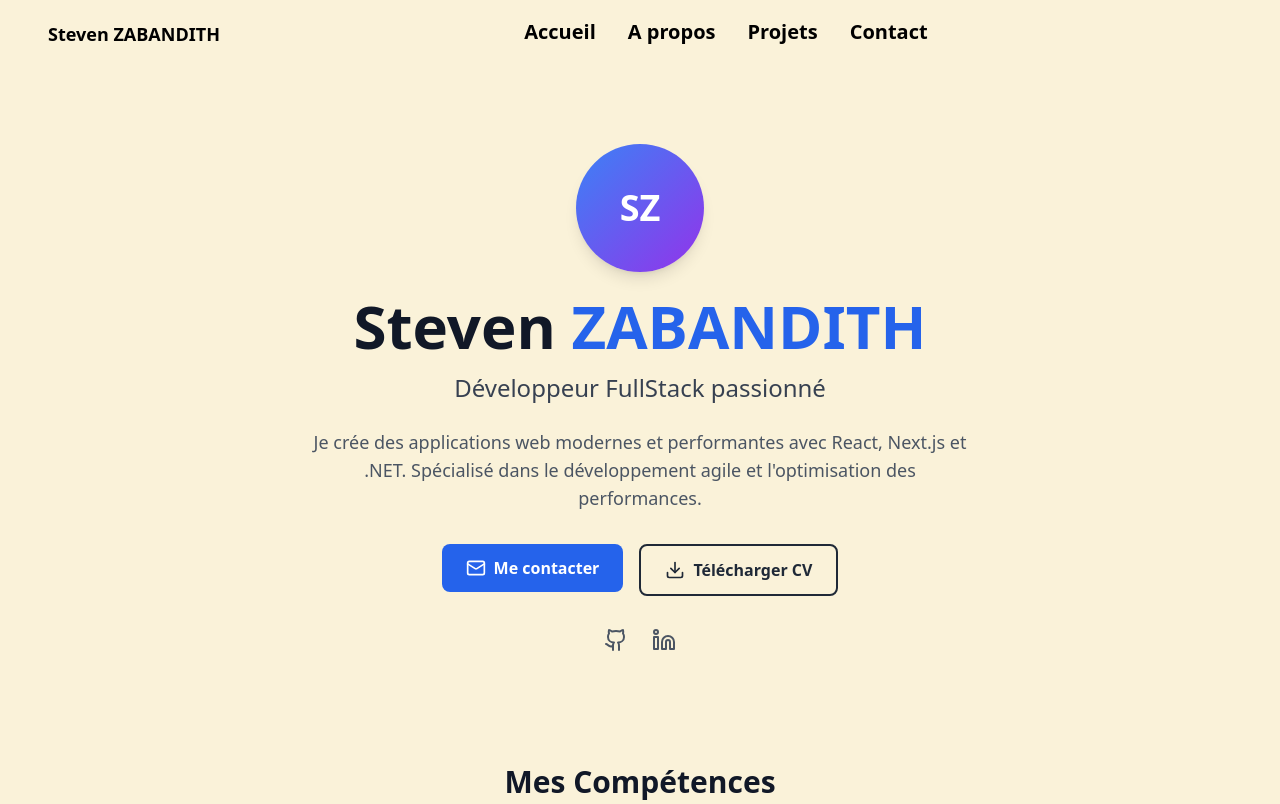
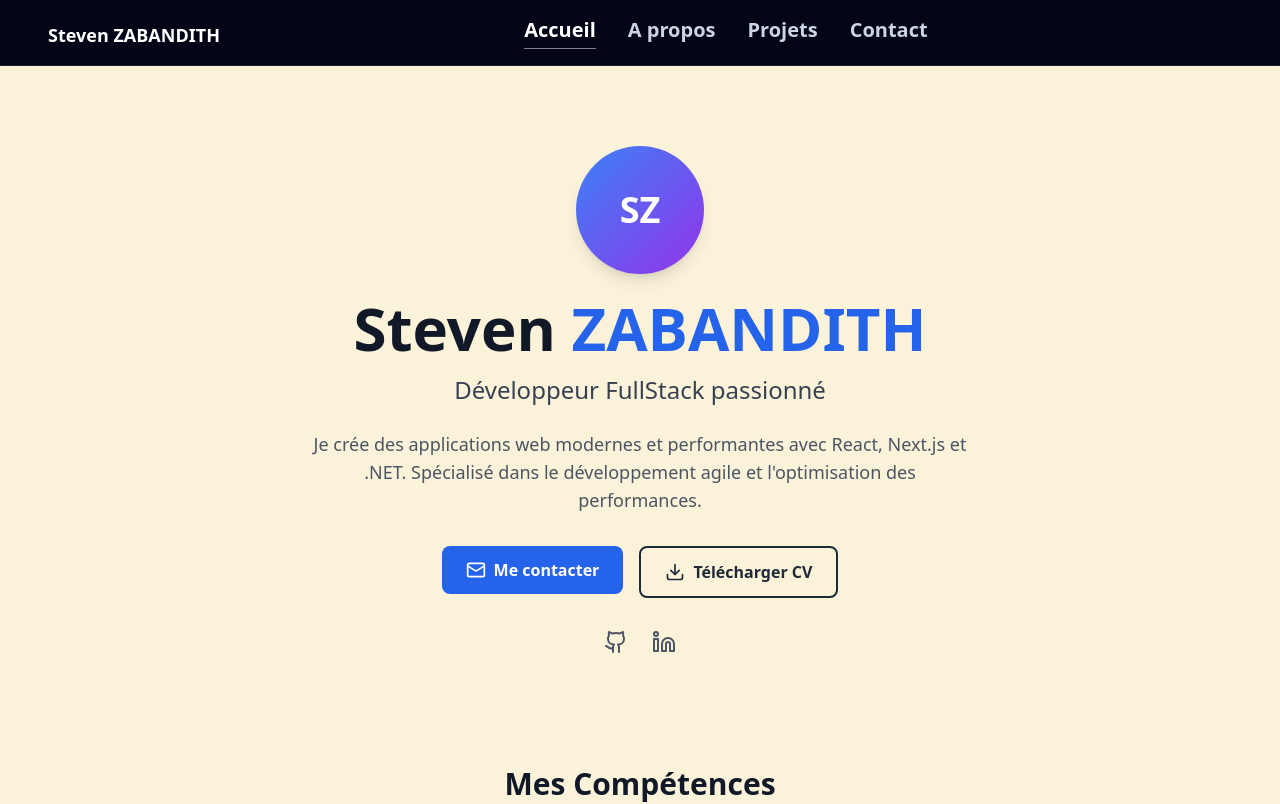
Before and after one commit to stevenzab/portfolio, a Next.js app: page / in a window 1280 px wide. Shown: the top 804 px of the page. Built offline with nearby package versions, Linux system fonts and the light colour scheme.

Commit message:
[FIX] style

```diff
--- a/components/footer.tsx
+++ b/components/footer.tsx
@@ -5,30 +5,30 @@ import { Linkedin, Github } from "lucide-react";
 export default function Footer(): React.JSX.Element {
   return (
     <>
-      <div className="text-black py-10 text-base" style={{backgroundColor: '#FAF2D9'}}>
+      <div className="text-white py-10 text-base bg-slate-950 border-t border-white/10">
         <div className="max-w-screen-lg lg:mx-auto md:mx-auto sm:mx-auto flex flex-col md:flex-row justify-between">
           <div className="flex-row md:items-center mb-5 md:mb-0 mx-auto">
-            <p className="font-semibold mb-5 border-b border-black text-center inline-block text-black">
+            <p className="font-semibold mb-5 border-b border-white/20 text-center inline-block text-white">
               Steven
             </p>
             <ul className="space-y-3">
               <li>
-                <Link href="mailto:zabandithsteven@gmail.com" className="text-black hover:text-gray-600">zabandithsteven@gmail.com</Link>
+                <Link href="mailto:zabandithsteven@gmail.com" className="text-slate-300 hover:text-white transition">zabandithsteven@gmail.com</Link>
               </li>
             </ul>
           </div>
           <div className="flex-row md:mb-0 mx-auto">
-            <p className="font-semibold mb-3 border-b border-black text-center inline-block text-black">
+            <p className="font-semibold mb-3 border-b border-white/20 text-center inline-block text-white">
               Lien
             </p>
             <ul className="space-y-3">
               <li>
-                <Github className="inline-block mr-2" />
-                <Link href="https://github.com/stevenzab" target="_blank" rel="noopener noreferrer" className="text-black hover:text-gray-600">Github</Link>
+                <Github className="inline-block mr-2 text-slate-300" />
+                <Link href="https://github.com/stevenzab" target="_blank" rel="noopener noreferrer" className="text-slate-300 hover:text-white transition">Github</Link>
               </li>
               <li>
-                <Linkedin className="inline-block mr-2" />
-                <Link href="https://www.linkedin.com/in/stevenzab/" target="_blank" rel="noopener noreferrer" className="text-black hover:text-gray-600">Linkedin</Link>
+                <Linkedin className="inline-block mr-2 text-slate-300" />
+                <Link href="https://www.linkedin.com/in/stevenzab/" target="_blank" rel="noopener noreferrer" className="text-slate-300 hover:text-white transition">Linkedin</Link>
               </li>
             </ul>
           </div>
--- a/components/layout.tsx
+++ b/components/layout.tsx
@@ -6,9 +6,9 @@ export default function RootLayout({
   children: React.ReactNode;
 }) {
   return (
-    <div className="min-h-screen" style={{backgroundColor: '#FAF2D9'}}>
+    <div className="min-h-screen bg-slate-950 text-white">
       <Navbar />
-      <div style={{backgroundColor: '#FAF2D9'}}>
+      <div>
         {children}
       </div>
       <Footer />
--- a/components/navbar.tsx
+++ b/components/navbar.tsx
@@ -1,36 +1,38 @@
 import Image from "next/image";
 import Link from "next/link";
 import React, { useState } from "react";
+import { useRouter } from "next/router";
 import ABOUT from "../assets/about.svg";
 import CONTACT from "../assets/contact.svg";
 import HOME from "../assets/home.svg";
 
 export default function NavBar() {
   let [open, setOpen] = useState(false);
+  const router = useRouter();
+  const isActive = (path: string) => router.pathname === path;
 
   return (
     <>
       <div className="sticky top-0 z-10">
         <div
-          className="md:flex md:flex-row w-full md:items-center md:justify-between p-4"
-          style={{ backgroundColor: "#FAF2D9" }}
+          className="md:flex md:flex-row w-full md:items-center md:justify-between p-4 bg-slate-950/80 backdrop-blur border-b border-white/10"
         >
           <div className="md:flex items-center">
             <span className="text-2xl cursor-pointer relative md:left-8">
               <Link href="/">
-								<label className="text-black font-bold text-lg hover:text-green-600">Steven ZABANDITH</label>
+								<label className="text-white font-bold text-lg hover:text-blue-300 transition">Steven ZABANDITH</label>
               </Link>
             </span>
 
             {!open && (
               <button
                 onClick={() => setOpen(!open)}
-                className="text-3xl absolute right-8 top-6 cursor-pointer md:hidden text-black"
+                className="text-3xl absolute right-8 top-6 cursor-pointer md:hidden text-white"
               >
                 <svg
                   viewBox="0 0 24 24"
                   fill="none"
-                  stroke="black"
+                  stroke="white"
                   strokeWidth="2"
                   strokeLinecap="round"
                   strokeLinejoin="round"
@@ -50,7 +52,7 @@ export default function NavBar() {
                   <g clipPath="url(#clip0_712_7983)">
                     <path
                       d="M9 27L27 9M9 9L27 27"
-                      stroke="black"
+                      stroke="white"
                       strokeWidth="3"
                       strokeLinecap="round"
                       strokeLinejoin="round"
@@ -74,7 +76,11 @@ export default function NavBar() {
               <li className="mx-4 my-6 md:my-0">
                 <Link
                   href="/"
-                  className="md:text-xl hover:text-green-600 duration-500 text-black flex iems-center "
+                  className={`md:text-xl duration-300 flex items-center pb-1 border-b ${
+                    isActive("/")
+                      ? "text-white border-white/50"
+                      : "text-slate-300 border-transparent hover:text-white hover:border-white/30"
+                  }`}
                   onClick={() => setOpen(false)}
                 >
                   <Image
@@ -89,7 +95,11 @@ export default function NavBar() {
               <li className="mx-4 my-6 md:my-0">
                 <Link
                   href="/about-page"
-                  className="md:text-xl text-sm hover:text-cyan-600 duration-500 text-black flex items-center"
+                  className={`md:text-xl text-sm duration-300 flex items-center pb-1 border-b ${
+                    isActive("/about-page")
+                      ? "text-white border-white/50"
+                      : "text-slate-300 border-transparent hover:text-white hover:border-white/30"
+                  }`}
                   onClick={() => setOpen(false)}
                 >
                   <Image
@@ -104,7 +114,11 @@ export default function NavBar() {
               <li className="mx-4 my-6 md:my-0">
                 <Link
                   href="/projects"
-                  className="md:text-xl text-sm hover:text-purple-600 duration-500 text-black flex items-center"
+                  className={`md:text-xl text-sm duration-300 flex items-center pb-1 border-b ${
+                    isActive("/projects")
+                      ? "text-white border-white/50"
+                      : "text-slate-300 border-transparent hover:text-white hover:border-white/30"
+                  }`}
                   onClick={() => setOpen(false)}
                 >
                   <Image
@@ -119,7 +133,11 @@ export default function NavBar() {
               <li className="mx-4 my-6 md:my-0">
                 <Link
                   href="/contact"
-                  className="md:text-xl text-sm hover:text-green-600 duration-500 text-black flex items-center"
+                  className={`md:text-xl text-sm duration-300 flex items-center pb-1 border-b ${
+                    isActive("/contact")
+                      ? "text-white border-white/50"
+                      : "text-slate-300 border-transparent hover:text-white hover:border-white/30"
+                  }`}
                   onClick={() => setOpen(false)}
                 >
                   <Image
```
